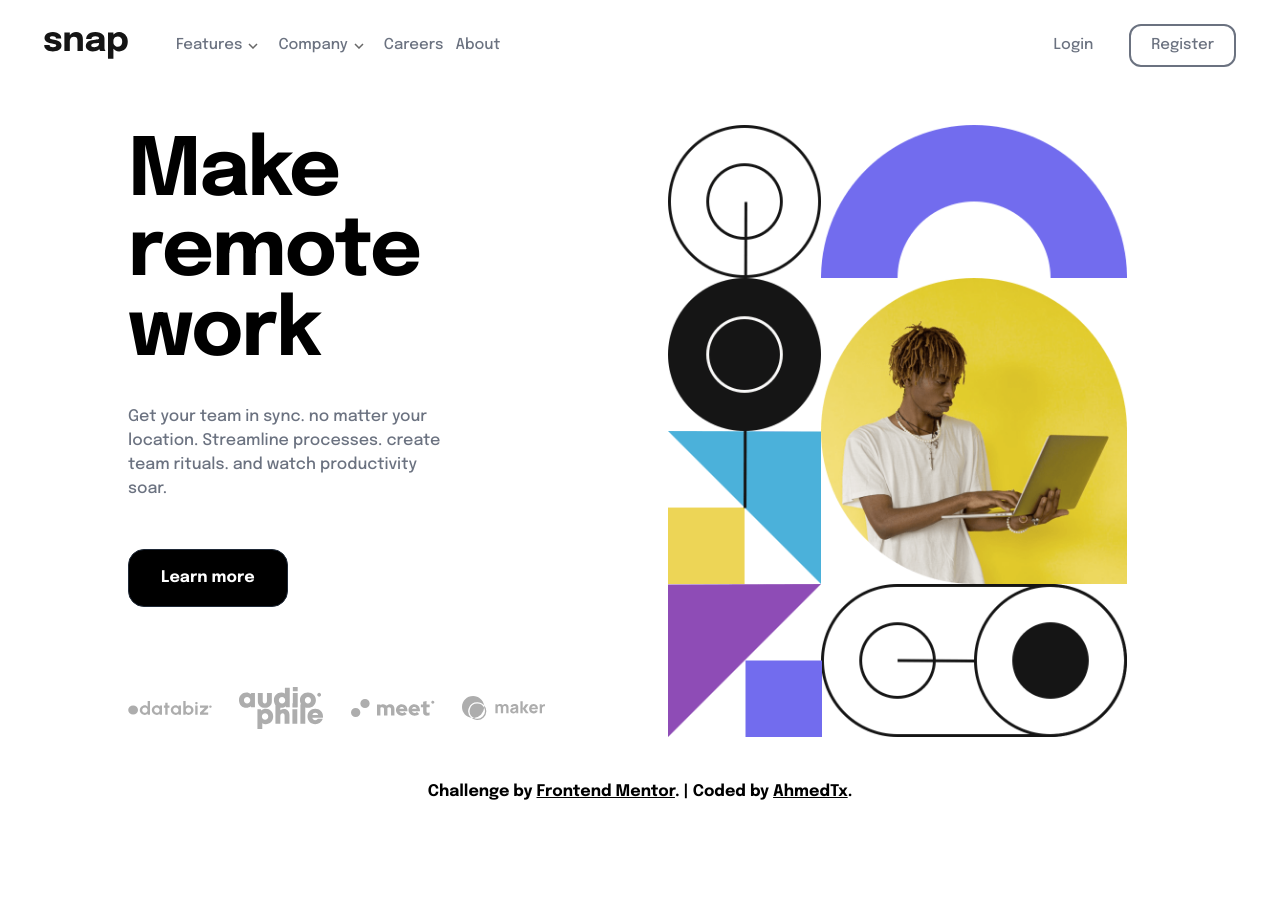
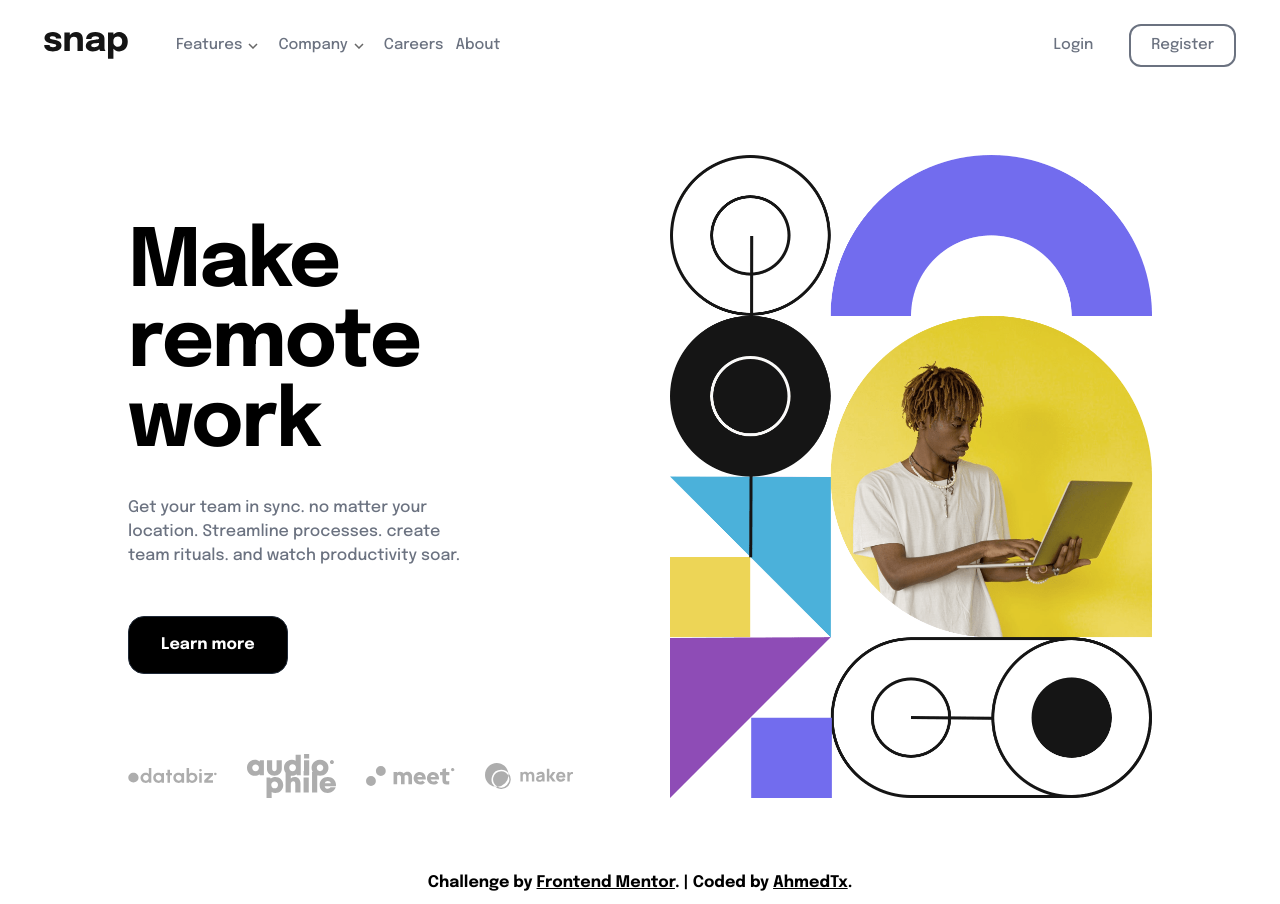
Before and after one commit to AhmedTxl/intro-page, a Vue app: page / in a window 1280 px wide. Before the commit the page ends 813 px from the top, so only its background shows below. Built offline with nearby package versions, Linux system fonts and the light colour scheme.

Commit message:
Imporve the visual appearence of main page layout of the image.

```diff
--- a/src/components/Intro.vue
+++ b/src/components/Intro.vue
@@ -373,11 +373,12 @@
   <!-- Main Body Contents -->
   <main class="flex justify-center items-center">
 
-    <div class="grid grid-flow-col items-center justify-items-center h-[85vh] mx-[10%]
-             gap-24 max-w-full max-lg:grid-cols-1 max-lg:items-center max-lg:flex flex-col
+    <div style="height: max-content; width: min(66rem, 100%);"
+         class="grid grid-flow-col items-center justify-items-center h-[85vh] mx-[10%]
+             gap-24 py-16 max-w-full max-lg:grid-cols-1 max-lg:items-center max-lg:flex flex-col
              max-lg:px-0 max-lg:max-w-full max-lg:gap-12 max-lg:mx-0 max-lg:text-[12vw]">
 
-      <div class="flex flex-col items-start mr-auto place-self-center
+      <div class="flex flex-col items-start self-end mr-auto place-self-center
                text-left order-last lg:order-first max-lg:text-center max-lg:items-center max-lg:mr-0">
 
         <!--  -->
@@ -415,7 +416,7 @@
       </div>
 
       <!-- Main Body Image -->
-      <img class="max-w-[90%] max-h-full min-h-[595px] min-w-[435px] max-lg:hidden transition-all"
+      <img class="max-w-[482px] max-h-full min-h-[595px] min-w-[435px] max-lg:hidden transition-all"
            src="../../images/image-hero-desktop.png"
            alt="Landing Main Image">
 
```
